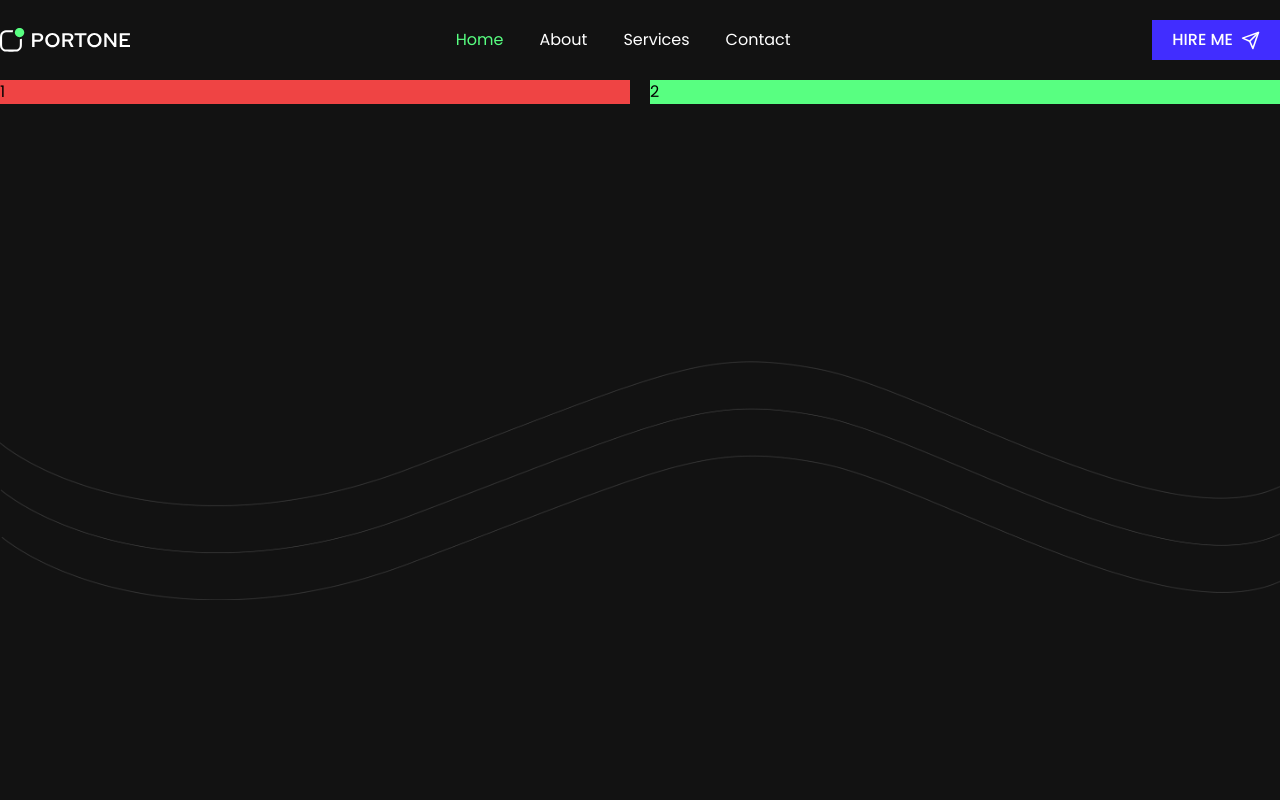
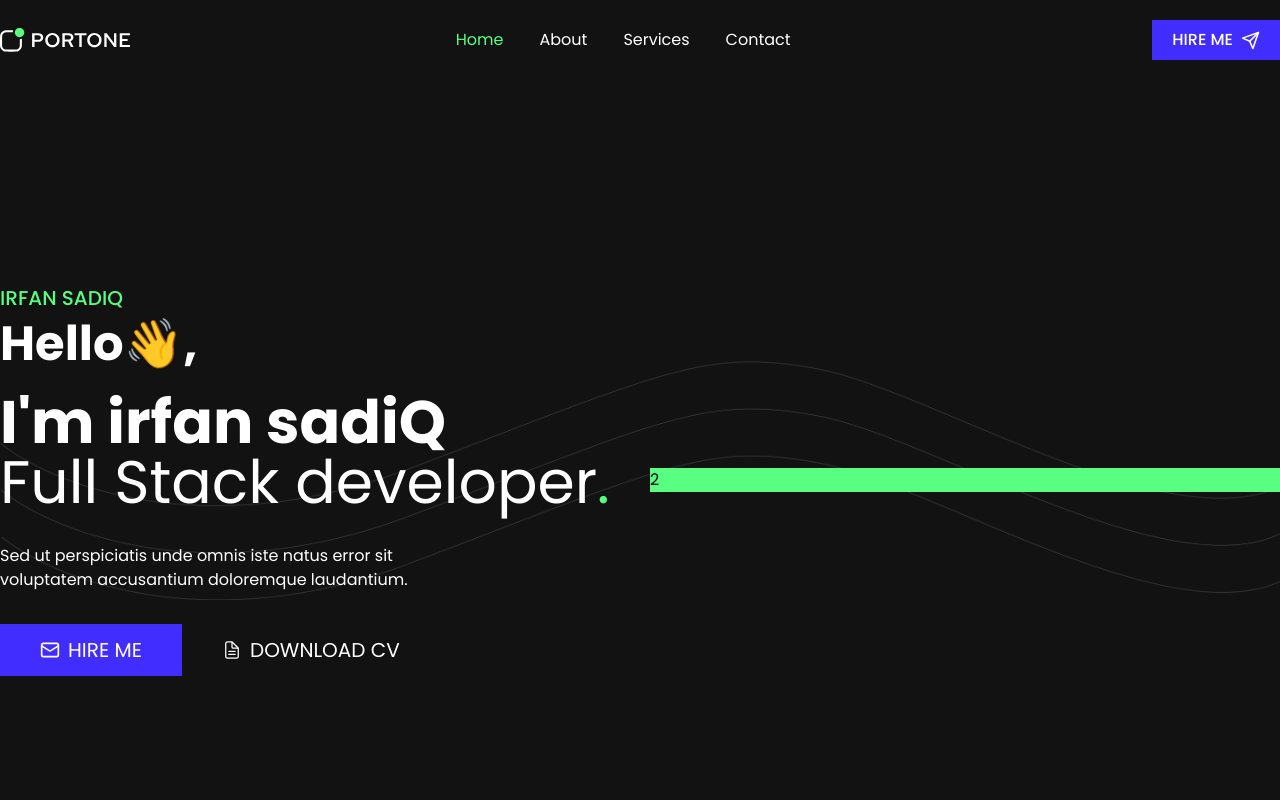
Before and after one commit to irfansadiq030/modern-nextjs-portfolio, a Next.js app: page / in a window 1280 px wide. Shown: the top 800 px of the page. Built offline with nearby package versions, Linux system fonts and the light colour scheme.

Commit message:
Add HeroSection component and Button component for enhanced user interaction

```diff
--- a/src/components/HeroSection.js
+++ b/src/components/HeroSection.js
@@ -1,16 +1,41 @@
-import React from 'react'
+import React from "react";
+import Button from "./views/Button";
+import { LuMail, } from "react-icons/lu";
+import { IoDocumentTextOutline } from "react-icons/io5";
 
 const HeroSection = () => {
   return (
     <section className="bg-[url('/lines-bg.png')] bg-contain bg-no-repeat bg-center h-screen w-full">
-      <div className="grid grid-cols-2 grid-rows-1 gap-5 container mx-auto">
-        <div className='bg-red-500'>
-            1
+      <div className="grid grid-cols-2 grid-rows-1 gap-5 container items-center mx-auto h-full">
+        <div className="text-white">
+          <h3 className="uppercase font-medium text-secondary mb-2 text-xl">
+            Irfan sadiq
+          </h3>
+          <h1 className="w-full text-5xl font-bold loading-relaxed">
+            Hello👋,
+          </h1>
+          <h1 className="w-full text-6xl font-bold loading-relaxed mt-6">
+            I&apos;m irfan sadiQ
+          </h1>
+          <h2 className="w-full text-6xl font-normal">
+            Full Stack developer
+            <span className="text-secondary">.</span>
+          </h2>
+          <p className="w-full md:w-8/12 my-8">
+            Sed ut perspiciatis unde omnis iste natus error sit voluptatem
+            accusantium doloremque laudantium.
+          </p>
+          <Button bgColor={true} btnText="Hire me" Icon={LuMail} />
+          <Button
+            bgColor={false}
+            btnText="Download CV"
+            Icon={IoDocumentTextOutline}
+          />
         </div>
-        <div className='bg-secondary'>2</div>
+        <div className="bg-secondary">2</div>
       </div>
     </section>
   );
-}
+};
 
-export default HeroSection
+export default HeroSection;
--- /dev/null
+++ b/src/components/views/Button.js
@@ -0,0 +1,21 @@
+import Link from "next/link";
+import React from "react";
+
+const Button = ({ btnText, bgColor, Icon }) => {
+  return (
+    <Link href="/">
+      <button
+        className={`${
+          bgColor ? "bg-accent" : "bg-transparent"
+        } px-10 py-3 rounded-[5] text-xl inline-flex items-center uppercase `}
+      >
+        <span className="mr-2">
+          <Icon size={20} />
+        </span>
+        {btnText}
+      </button>
+    </Link>
+  );
+};
+
+export default Button;
```
